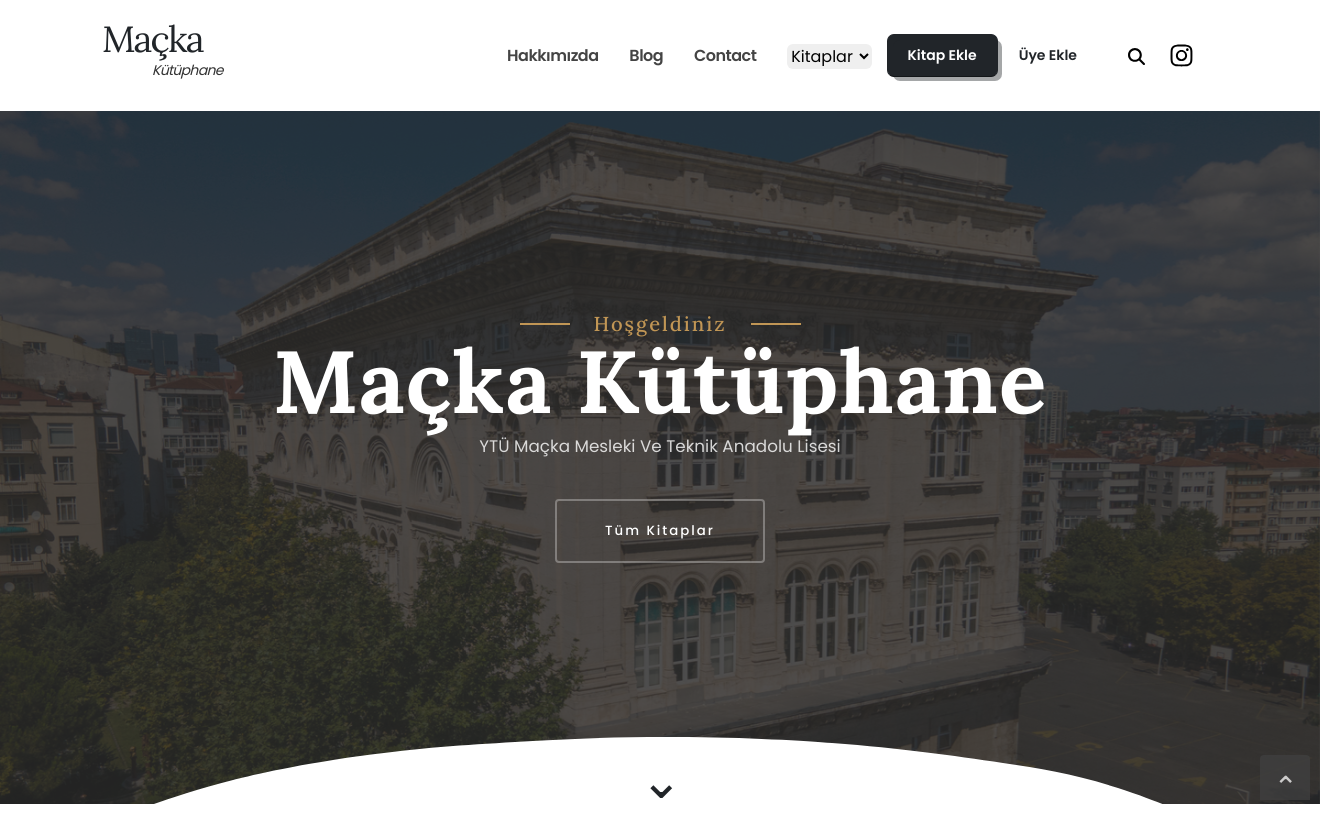
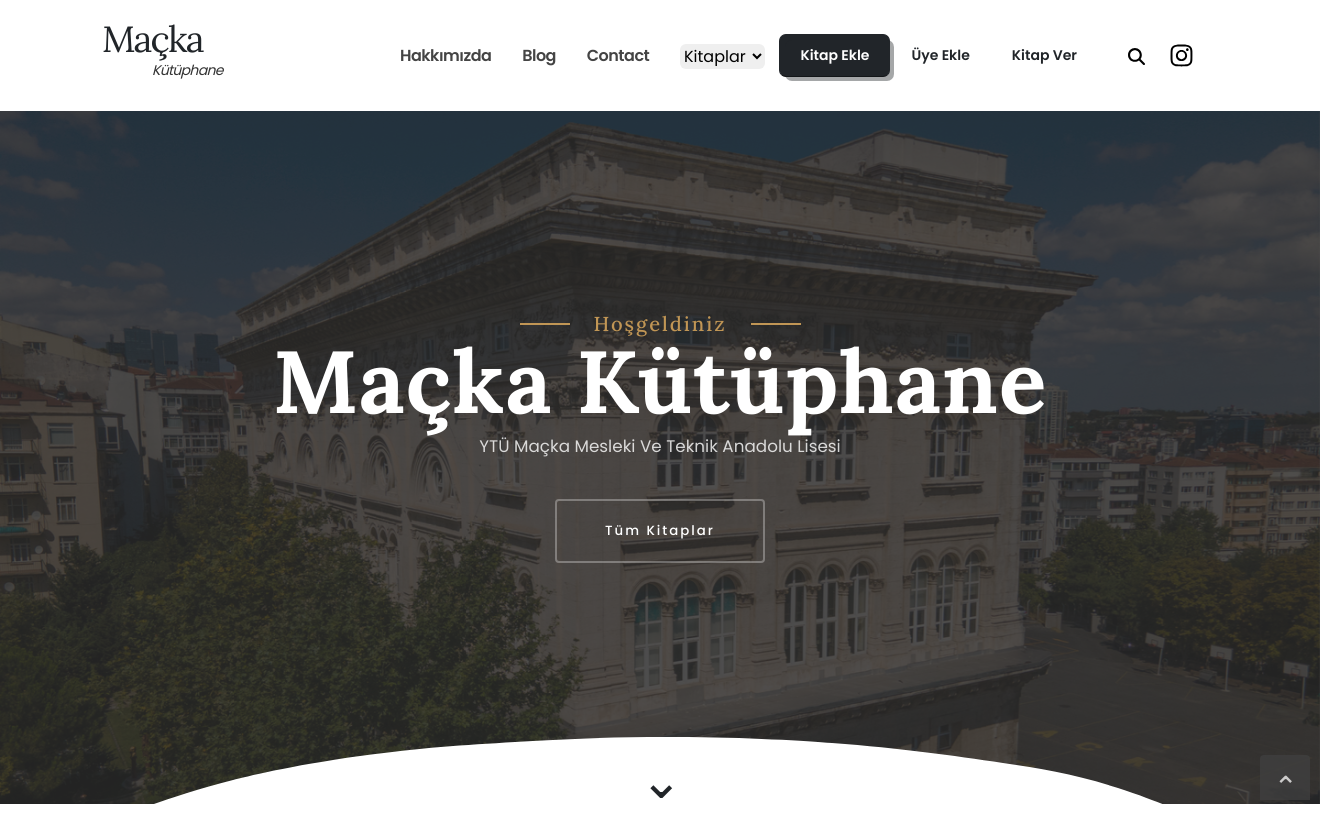
Before and after one commit to mehmetefeozcan/macka-library-app-desktop, a Flask app: page /home in a window 1320 px wide; the page is wider, and only the part inside the window is pictured. Shown: the top 829 px of that part. Run offline with Flask 3, Linux system fonts and the light colour scheme; some libraries are stand-ins or nearby versions.

Commit message:
update appbar

```diff
--- a/templates/index.html
+++ b/templates/index.html
@@ -187,6 +187,11 @@
                   href="/add-member"
                   class="btn custom-btn-style-1 font-weight-semibold text-3 ws-nowrap d-none d-lg-block"
                   ><span>Üye Ekle</span></a
+                >
+                <a
+                  href="#"
+                  class="btn custom-btn-style-1 font-weight-semibold text-3 ws-nowrap d-none d-lg-block"
+                  ><span>Kitap Ver</span></a
                 >
                 <div class="header-nav-features header-nav-features-no-border">
                   <div
```
